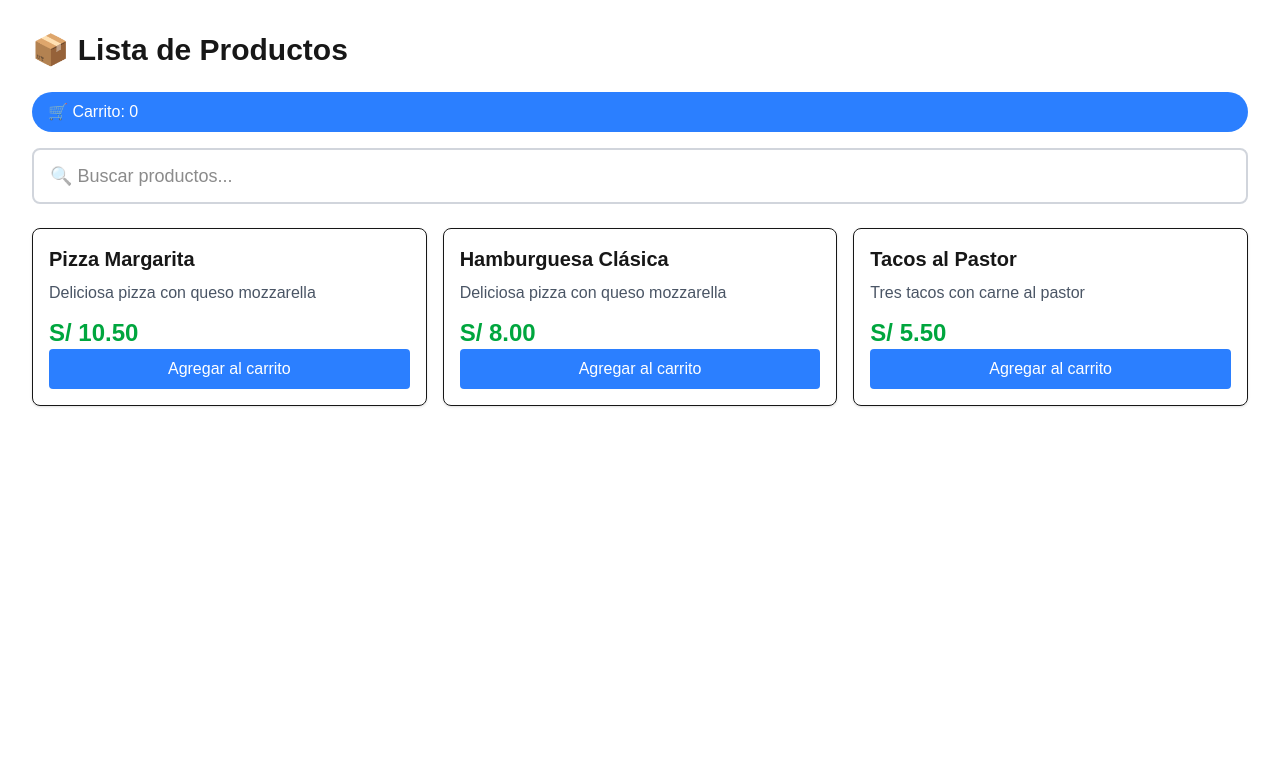
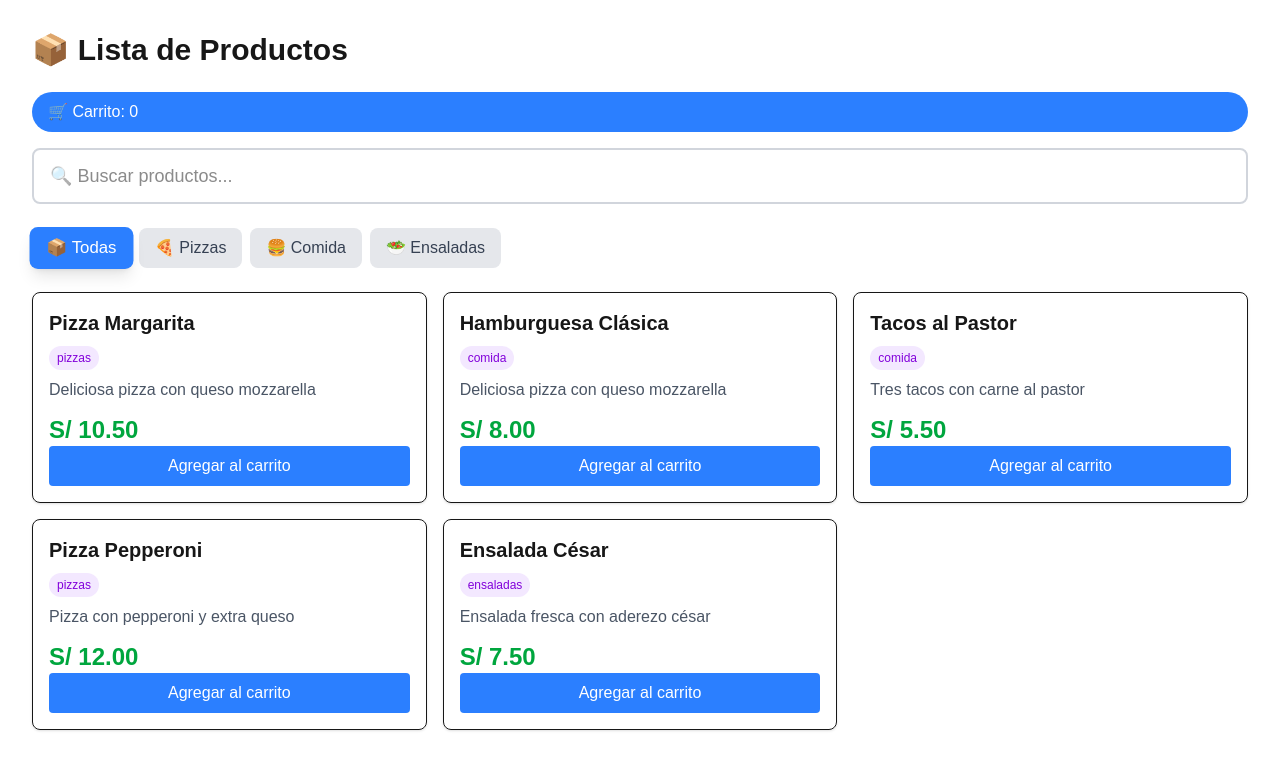
Before and after one commit to grover-dev86/restaurante-pos, a Next.js app: page /productos in a window 1280 px wide. Shown: the top 770 px of the page. Built offline with nearby package versions, Linux system fonts and the light colour scheme.

Commit message:
feat():botones categorias para filtrar products por tipo

```diff
--- a/src/app/productos/page.tsx
+++ b/src/app/productos/page.tsx
@@ -10,6 +10,8 @@ function ProductPage() {
   // setProductosAgregados = función para cambiar ese número
 	const [productosAgregados, setProductosAgregados] = useState(0)
 	const [busqueda, setBusqueda] = useState('')
+	// estado para la categoría seleccionada
+	const [categoriaSeleccionada, setCategoriaSeleccionada] = useState('todas')
 
 	// Datos de prueba (más adelante vendrán de la base de datos)
 	const productos = [
@@ -17,20 +19,45 @@ function ProductPage() {
 			id: 1,
 			nombre: 'Pizza Margarita',
 			precio: 10.50,
-			descripcion: 'Deliciosa pizza con queso mozzarella'
+			descripcion: 'Deliciosa pizza con queso mozzarella',
+			categoria: 'pizzas'
 		},
 				{
 			id: 2,
 			nombre: 'Hamburguesa Clásica',
 			precio: 8,
-			descripcion: 'Deliciosa pizza con queso mozzarella'
+			descripcion: 'Deliciosa pizza con queso mozzarella',
+			categoria: 'comida'
 		},
 		{
 			id: 3,
 			nombre: 'Tacos al Pastor',
 			precio: 5.50,
-			descripcion: 'Tres tacos con carne al pastor'
+			descripcion: 'Tres tacos con carne al pastor',
+			categoria: 'comida'
+		},
+		{
+			id: 4,
+			nombre: 'Pizza Pepperoni',
+			precio: 12.00,
+			descripcion: 'Pizza con pepperoni y extra queso',
+			categoria: 'pizzas'
+		},
+		{
+			id: 5,
+			nombre: 'Ensalada César',
+			precio: 7.50,
+			descripcion: 'Ensalada fresca con aderezo césar',
+			categoria: 'ensaladas'
 		}
+	]
+
+	// definimos las categorias disponibles
+	const categorias = [
+		{id: 'todas', nombre: 'Todas', emoji: '📦'},
+		{id: 'pizzas', nombre: 'Pizzas', emoji: '🍕'},
+		{id: 'comida', nombre: 'Comida', emoji: '🍔'},
+		{id: 'ensaladas', nombre: 'Ensaladas', emoji: '🥗'},
 	]
 
 	// 🆕 NUEVO: Filtrar productos según lo que escriba el usuario
@@ -38,9 +65,11 @@ function ProductPage() {
 		// Convertimos todo a minúsculas para que no importe mayúsculas/minúsculas
 		const nombreMinusculas = producto.nombre.toLowerCase()
 		const busquedaMinusculas = busqueda.toLowerCase()
+		const cumpleBusqueda = nombreMinusculas.includes(busquedaMinusculas)
+		const cumpleCategoria = categoriaSeleccionada === 'todas' || producto.categoria === categoriaSeleccionada
 
-		// Preguntamos: ¿el nombre del producto incluye lo que busco?
-		return nombreMinusculas.includes(busquedaMinusculas)
+		// Se deben cumplir ambos filtros
+		return cumpleBusqueda && cumpleCategoria
 	})
 
 	const agregarAlCarrito = (nombreProducto: string) => {
@@ -80,6 +109,24 @@ function ProductPage() {
 				)}
 			</div>
 
+			{/* botones de categorias */}
+			<div className='mb-6 flex gap-2'>
+				{categorias.map(categoria => (
+					<button
+						key={categoria.id}
+						onClick={() => setCategoriaSeleccionada(categoria.id)}
+						className={
+							`px-4 py-2 rounded-lg font-medium transition-all
+							${categoriaSeleccionada === categoria.id
+								? 'bg-blue-500 text-white shadow-lg scale-105'
+								: 'bg-gray-200 text-gray-700 hover:bg-gray-300'}`
+						}
+					>
+						{categoria.emoji} {categoria.nombre}
+					</button>
+				))}
+			</div>
+
 			{/* Grid: organiza los productos en columnas */}
 			<div className='grid grid-cols-3 gap-4'>
 				{/* .map() recorre el array y crea una tarjeta por cada producto */}
@@ -91,6 +138,11 @@ function ProductPage() {
 						<h2 className='text-xl font-semibold mb-2'>
 							{producto.nombre}
 						</h2>
+
+						{/* badge de categoría */}
+						<span className='inline-block bg-purple-100 text-purple-700 text-xs px-2 py-1 rounded-full mb-2'>
+							{producto.categoria}
+						</span>
 
 						<p className='text-gray-600 mb-3'>
 							{producto.descripcion}
```
